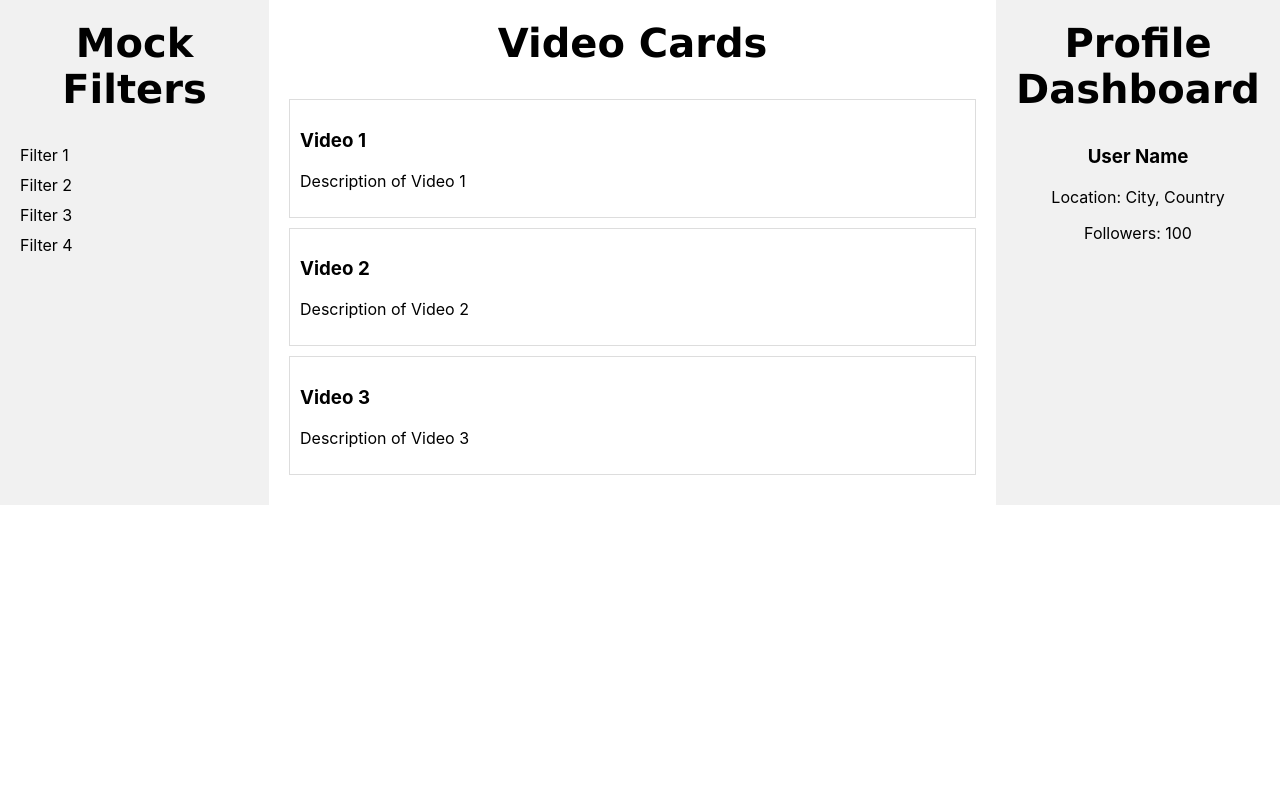
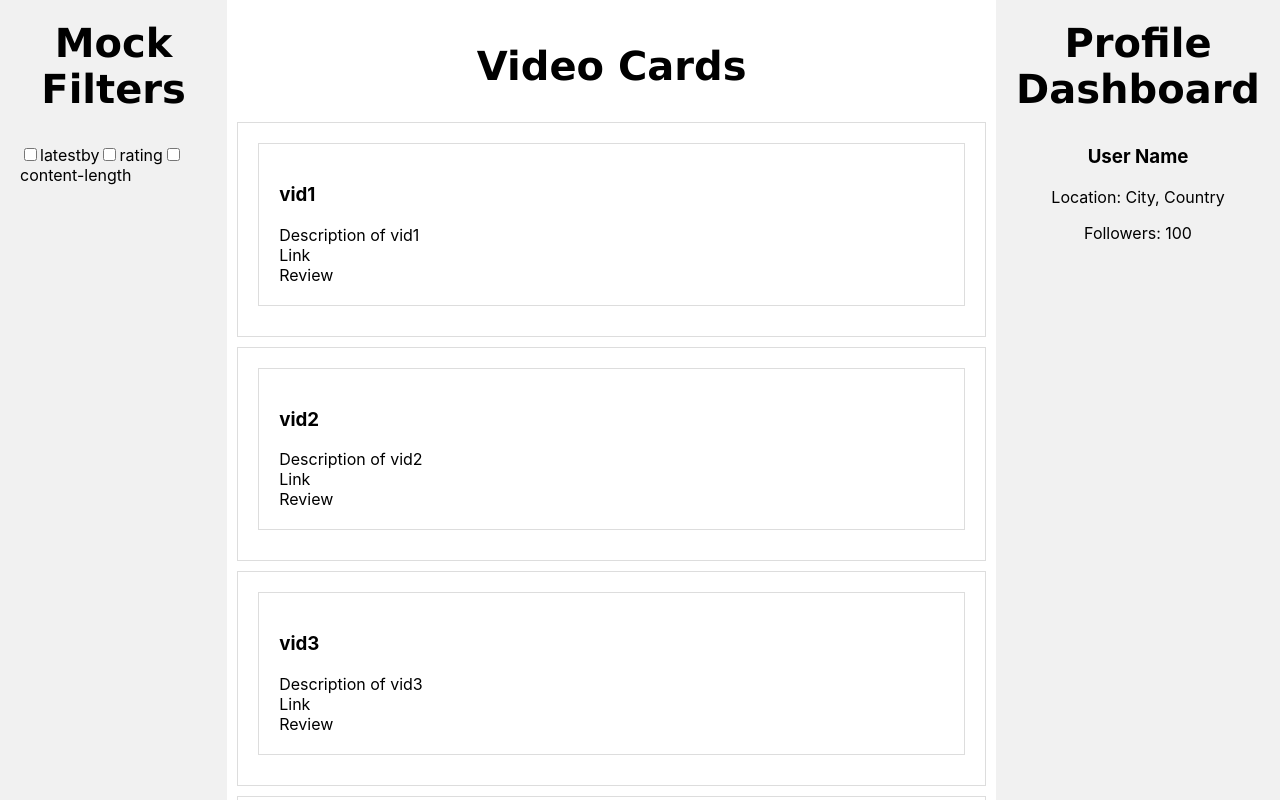
Before and after one commit to cfgmumbai2023/Team-10, a React (Create React App) app in the folder cfg/: page /student in a window 1280 px wide. Shown: the top 800 px of the page. Built offline with nearby package versions, Linux system fonts and the light colour scheme.

Commit message:
added reusable videoCard

```diff
--- a/cfg/src/App.js
+++ b/cfg/src/App.js
@@ -20,6 +20,7 @@ function App() {
       <Route path="/login" element={<Login/>}/>
       <Route path="/signin" element={<Signin/>}/>
       <Route path="/student" element={<StudentSRP/>}/>
+
     </Routes>
   </BrowserRouter>
   );
--- a/cfg/src/studentSRP.css
+++ b/cfg/src/studentSRP.css
@@ -1,6 +1,8 @@
 .video-page {
     display: flex;
     justify-content: space-between;
+    flex: 3;
+
   }
 
   .filters {
@@ -22,26 +24,17 @@
     margin-bottom: 10px;
   }
 
-  .video-cards {
-    flex-basis: 60%;
-    background-color: #ffffff;
-    padding: 20px;
-  }
 
-  .video-cards h2 {
-    margin-top: 0;
-  }
-
-  .card {
-    border: 1px solid #ddd;
-    padding: 10px;
-    margin-bottom: 10px;
-  }
 
   .profile-dashboard {
     flex-basis: 20%;
     background-color: #f1f1f1;
     padding: 20px;
+  }
+  .cartcontainer{
+    padding: 10px;
+    width: 1024px;
+
   }
 
   .profile-dashboard h2 {
@@ -59,3 +52,19 @@
   .profile p {
     margin-bottom: 5px;
   }
+  .video-cards {
+    flex-basis: 60%;
+    background-color: #ffffff;
+    padding: 20px;
+  }
+
+  .video-cards h2 {
+    margin-top: 0;
+
+  }
+
+  .card {
+    border: 1px solid #ddd;
+    padding: 20px;
+    margin-bottom: 10px;
+  }
--- a/cfg/src/studentSRP.jsx
+++ b/cfg/src/studentSRP.jsx
@@ -1,33 +1,57 @@
-import React from 'react';
+
 import './studentSRP.css';
+import React, { useState,createContext } from 'react';
+import { Videocard } from './videocard';
+
 
 const StudentSRP = () => {
+const checked=[0,0,0]
+
+ const handleCheckboxChange = (i) => {
+
+    checked[i]=1-checked[i];
+  };
+  const filter=["latestby","rating","content-length"]
+  const vid=["vid1","vid2","vid3","vid4"];
+
   return (
     <div className="video-page">
       <div className="filters">
         <h2>Mock Filters</h2>
-        <ul>
-          <li>Filter 1</li>
-          <li>Filter 2</li>
-          <li>Filter 3</li>
-          <li>Filter 4</li>
-        </ul>
+
+{filter.map((i)=>(<label>
+  <input
+    type="checkbox"
+
+    checked={checked[i]}
+    onChange={handleCheckboxChange(i)}
+  />
+ {i}
+
+</label>))
+
+}
+
+
+
       </div>
-      <div className="video-cards">
+
+      <div className="cartcontainer">
         <h2>Video Cards</h2>
-        <div className="card">
-          <h3>Video 1</h3>
-          <p>Description of Video 1</p>
+        <div> {vid.map((element,index)=> ( <div className="card" >
+
+          <Videocard key={index} myProp={element}  />
+
+
+          </div>))}</div>
+
         </div>
-        <div className="card">
-          <h3>Video 2</h3>
-          <p>Description of Video 2</p>
-        </div>
-        <div className="card">
-          <h3>Video 3</h3>
-          <p>Description of Video 3</p>
-        </div>
-      </div>
+
+
+
+
+
+
       <div className="profile-dashboard">
         <h2>Profile Dashboard</h2>
         <div className="profile">
--- /dev/null
+++ b/cfg/src/videocard.jsx
@@ -0,0 +1,17 @@
+import React from 'react'
+import "./videocart.css"
+
+
+export const Videocard = (props) => {
+
+  return (
+
+        <div className="card">
+            <h3>{props.myProp}</h3>
+            <div>Description of {props.myProp} </div>
+            <div>Link</div>
+            <div>Review</div>
+          </div>
+
+  )
+}
--- /dev/null
+++ b/cfg/src/videocart.css
@@ -0,0 +1,7 @@
+
+
+  .card {
+    border: 1px solid #ddd;
+    padding: 20px;
+    margin-bottom: 10px;
+  }
```
